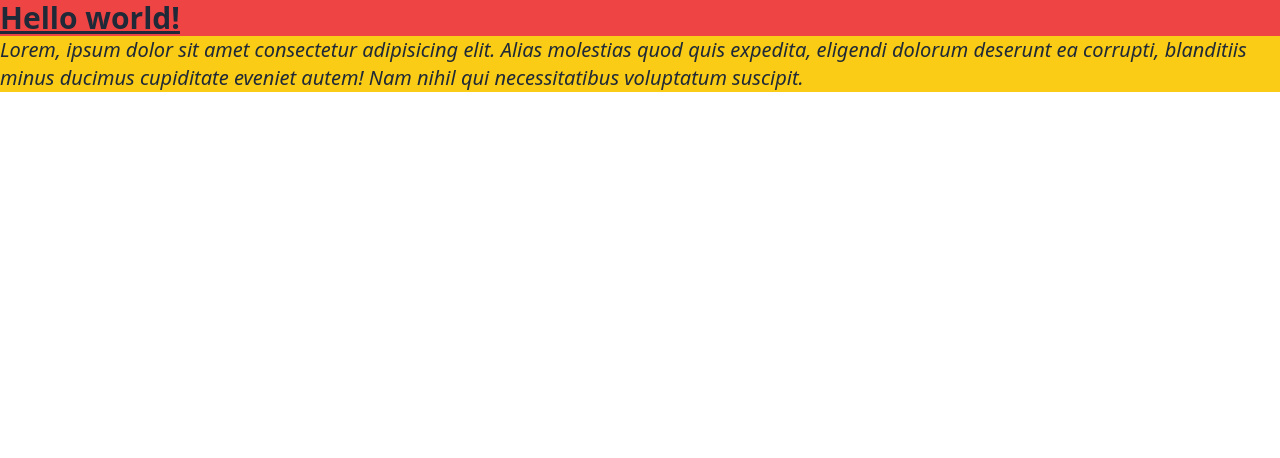
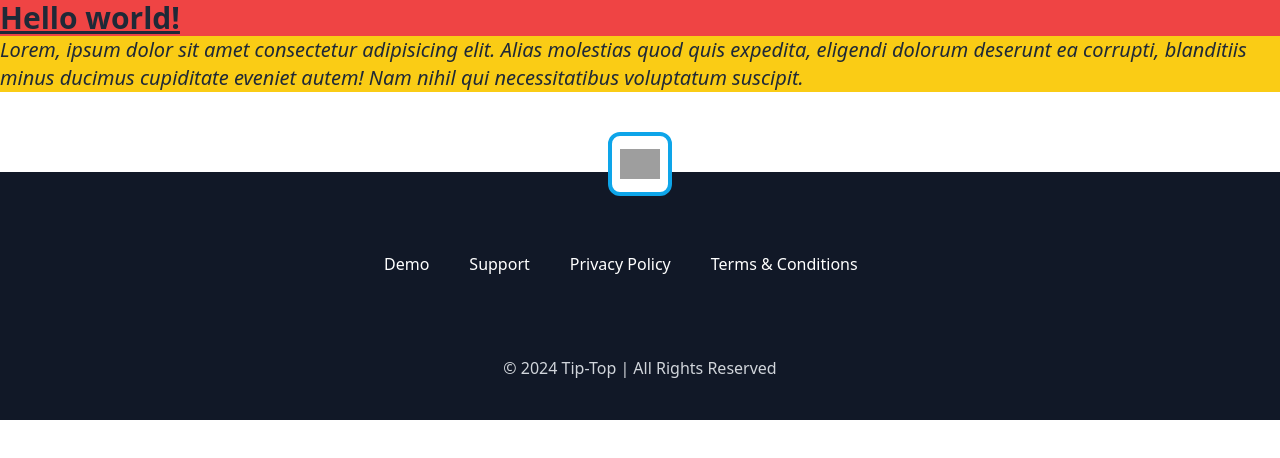
Before and after one commit to VedangKanade20/Salon-managment, a React (Vite) app in the folder salonManagement/: page / in a window 1280 px wide. Shown: the top 458 px of the page. Built offline with nearby package versions, Linux system fonts and the light colour scheme; grey boxes are pictures that could not be loaded.

Commit message:
Footer component done

```diff
--- a/salonManagement/src/App.jsx
+++ b/salonManagement/src/App.jsx
@@ -1,4 +1,5 @@
 import "./App.css";
+import Footer from "./components/Footer";
 
 function App() {
   return (
@@ -10,6 +11,7 @@ function App() {
         blanditiis minus ducimus cupiditate eveniet autem! Nam nihil qui
         necessitatibus voluptatum suscipit.
       </p>
+      <Footer />
     </>
   );
 }
--- a/salonManagement/src/components/Footer.jsx
+++ b/salonManagement/src/components/Footer.jsx
@@ -1,8 +1,35 @@
-
 const Footer = () => {
   return (
-    <div>Footer</div>
-  )
-}
+    <footer className="relative mt-20 bg-gray-900 px-4 pt-20">
+      <div className="absolute -top-10 left-1/2 h-16 w-16 -translate-x-1/2 rounded-xl border-4 border-sky-500 bg-white p-2">
+        <img
+          className="h-full object-contain"
+          src="/images/logo-circle.png"
+          alt=""
+        />
+      </div>
+      <nav
+        aria-label="Footer Navigation"
+        className="mx-auto mb-10 flex max-w-lg flex-col gap-10 text-center sm:flex-row sm:text-left"
+      >
+        <a href="#" className="font-medium text-white">
+          Demo
+        </a>
+        <a href="#" className="font-medium text-white">
+          Support
+        </a>
+        <a href="#" className="font-medium text-white">
+          Privacy Policy
+        </a>
+        <a href="#" className="font-medium text-white">
+          Terms & Conditions
+        </a>
+      </nav>
+      <p className="py-10 text-center text-gray-300">
+        © 2024 Tip-Top | All Rights Reserved
+      </p>
+    </footer>
+  );
+};
 
-export default Footer
+export default Footer;
```
